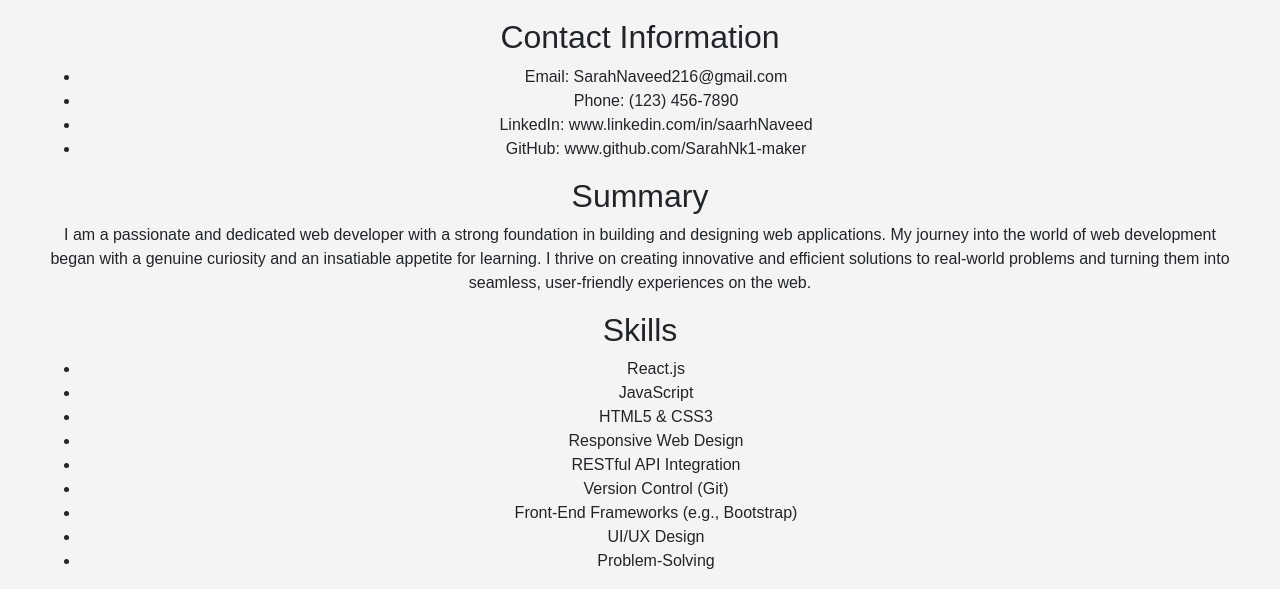
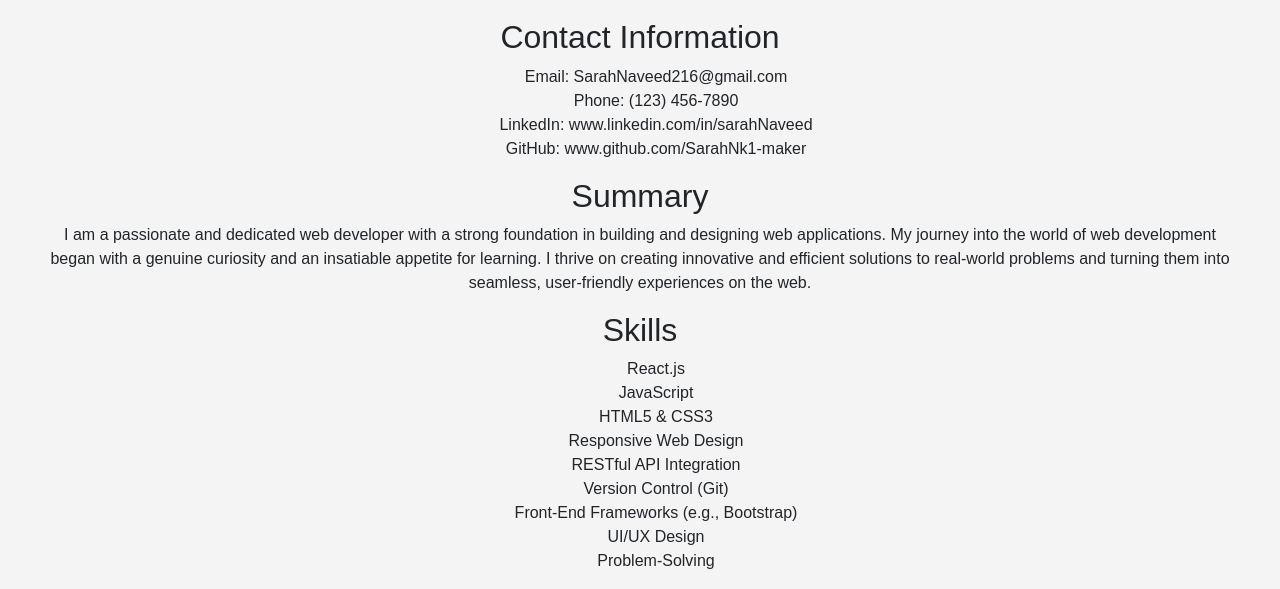
Before and after one commit to SarahNk1-Maker/SN-ReAct-Portfolio, a React (Vite) app: page /Resume in a window 1280 px wide. Shown: the part 211-800 px from the top of the page. Built offline with nearby package versions, Linux system fonts and the light colour scheme.

Commit message:
fixed the formatting in portfolio

```diff
--- a/src/pages/App.css
+++ b/src/pages/App.css
@@ -19,7 +19,9 @@ body {
   will-change: filter;
   transition: filter 300ms;
 }
-
+ul{
+  list-style-type: none;
+}
 .logo:hover {
   filter: drop-shadow(0 0 2em #646cffaa);
 }
@@ -133,5 +135,6 @@ h1 {
 }
 
 img {
-  max-width: 100%; /* Ensure images scale proportionally */
+  width: 250px;
+  height:auto ; /* Ensure images scale proportionally */
 }
--- a/src/pages/Resume.jsx
+++ b/src/pages/Resume.jsx
@@ -11,7 +11,7 @@ export default function Resume() {
         <ul>
           <li>Email: SarahNaveed216@gmail.com</li>
           <li>Phone: (123) 456-7890</li>
-          <li>LinkedIn: www.linkedin.com/in/saarhNaveed</li>
+          <li>LinkedIn: www.linkedin.com/in/sarahNaveed</li>
           <li>GitHub: www.github.com/SarahNk1-maker</li>
         </ul>
       </div>
```
